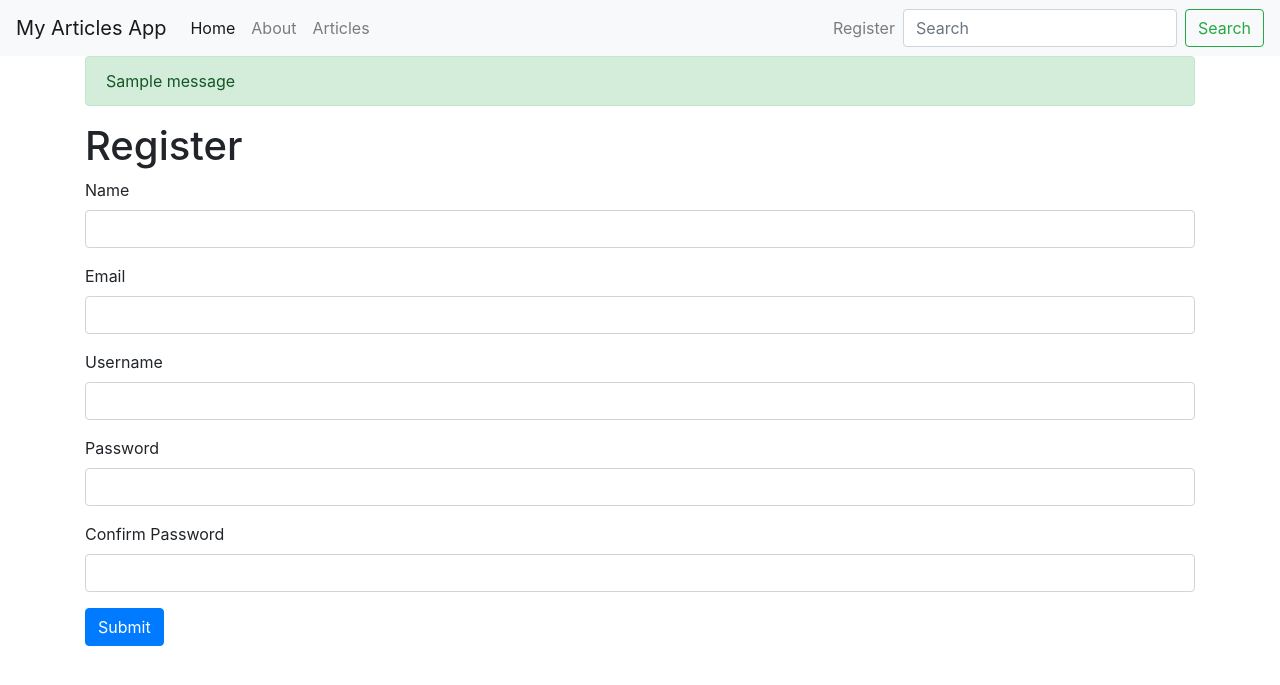
After one commit to Kimxons/Python-Flask, a Flask app: page /register in a window 1280 px wide. The commit adds this page. Shown: the top 685 px of the page. Run offline with Flask 2, Linux system fonts and the light colour scheme; one stand-in notice (Sample message) is shown; some libraries are stand-ins or nearby versions.

Commit message:
Added formHelpers, Register and DB connection

```diff
--- a/app.py
+++ b/app.py
@@ -1,10 +1,77 @@
-from flask import Flask, render_template
+from flask import Flask, render_template, flash, redirect, url_for, session, request, logging
+from data import Articles
+from flaskext.mysql import MySQL
+from wtforms import Form, StringField, TextAreaField, PasswordField, validators
+from passlib.hash import sha256_crypt
 
 app = Flask(__name__)
+
+# Configure MySQL
+app.config['MYSQL_DATABASE_PORT'] = 3306
+app.config['MYSQL_DATABASE_HOST'] = 'localhost'
+app.config['MYSQL_DATABASE_USER'] = 'root'
+app.config['MYSQL_DATABASE_PASSWORD'] = 'password'
+app.config['MYSQL_DATABASE_DB'] = 'articles_app'
+#app.config['MYSQL_DATABASE_CHARSET'] = 'utf-8'
+
+# Init MySQL
+mysql = MySQL(app)
+#mysql.init_app(app)
+
+Articles = Articles()
 
 @app.route('/')
 def index():
     return render_template('home.html')
 
+@app.route('/about')
+def about():
+    return render_template('about.html')
+
+@app.route('/articles')
+def articles():
+    return render_template('articles.html', articles = Articles)
+
+@app.route('/article/<string:id>')
+def article(id):
+    return render_template('article.html', id = id)
+
+class RegisterForm(Form):
+    name = StringField('Name', [validators.Length(min=1, max=50)])
+    username = StringField('Username', [validators.Length(min=5, max=25)])
+    email = StringField('Email', [validators.Length(min=6, max=50)])
+    password = PasswordField('Password', [
+        validators.DataRequired(),
+        validators.EqualTo('confirm', message='Passwords do not match')
+    ])
+    confirm = PasswordField('Confirm Password')
+
+@app.route('/register', methods=['GET', 'POST'])
+def register():
+    form = RegisterForm(request.form)
+    if request.method == 'POST' and form.validate():
+        name = form.name.data
+        email = form.email.data
+        username = form.username.data
+        password = sha256_crypt.encrypt(str(form.password.data))
+
+        # Create cursor
+        cur = mysql.get_db().cursor()
+
+        # Execute query
+        cur.execute("INSERT INTO users(name, email, username, password) VALUES(%s, %s, %s, %s)", (name, email, username, password))
+
+        # Commit to DB
+        cur.connection.commit()
+
+        # Close connection
+        cur.close()
+
+        flash('You are now registered', 'success')
+
+        redirect(url_for('about'))
+    return render_template('register.html', form = form)
+
 if __name__ == '__main__':
+    app.secret_key='secret123'
     app.run(debug=True)
--- /dev/null
+++ b/templates/includes/_formhelpers.html
@@ -0,0 +1,9 @@
+{% macro render_field(field) %}
+    {{ field.label }}
+    {{ field(**kwargs)|safe }}
+    {% if field.error %}
+        {% for error in field.errors %}
+            <span class="help-inline">{{error }}</span>
+        {% endfor %}
+    {% endif %}
+{% endmacro %}
--- /dev/null
+++ b/templates/includes/_messages.html
@@ -0,0 +1,7 @@
+{% with messages = get_flashed_messages(with_categories=true) %}
+    {% if messages %}
+            {% for category, message in messages %}
+                <div class="alert alert-{{ category }}">{{ message }} </div>
+            {% endfor %}
+    {% endif %}
+{% endwith %}
--- a/templates/includes/_navbar.html
+++ b/templates/includes/_navbar.html
@@ -16,6 +16,13 @@
                     <a class="nav-link" href="/articles">Articles</a>
             </li>
           </ul>
+
+          <ul class="navbar-nav navbar-right">
+              <li class="nav-item">
+                      <a class="nav-link" href="/register">Register</a>
+              </li>
+            </ul>
+
           <form class="form-inline my-2 my-lg-0">
             <input class="form-control mr-sm-2" type="search" placeholder="Search" aria-label="Search">
             <button class="btn btn-outline-success my-2 my-sm-0" type="submit">Search</button>
--- a/templates/layout.html
+++ b/templates/layout.html
@@ -7,7 +7,10 @@
     <body>
 
         {% include 'includes/_navbar.html' %}
-        {% block body %}{% endblock %}
+        <div class="container">
+            {% include 'includes/_messages.html' %}
+            {% block body %}{% endblock %}
+        </div>
 
         <script src="https://stackpath.bootstrapcdn.com/bootstrap/4.3.1/js/bootstrap.min.js">
         </script>
--- /dev/null
+++ b/templates/register.html
@@ -0,0 +1,26 @@
+{% extends 'layout.html' %}
+
+{% block body %}
+
+    <h1>Register</h1>
+    {% from "includes/_formhelpers.html" import render_field %}
+    <form method="POST" action="">
+        <div class="form-group">
+            {{render_field(form.name, class_="form-control")}}
+        </div>
+        <div class="form-group">
+            {{render_field(form.email, class_="form-control")}}
+        </div>
+        <div class="form-group">
+            {{render_field(form.username, class_="form-control")}}
+        </div>
+        <div class="form-group">
+            {{render_field(form.password, class_="form-control")}}
+        </div>
+        <div class="form-group">
+            {{render_field(form.confirm, class_="form-control")}}
+        </div>
+        <p><input type="submit" value="Submit" class="btn btn-primary"></p>
+    </form>
+
+{% endblock %}
```
Also changed, not shown: data.py (added, +26 -0 lines), templates/about.html (added, +8 -0 lines), templates/article.html (added, +7 -0 lines), templates/articles.html (added, +12 -0 lines), templates/home.html (+8 -1 lines).
